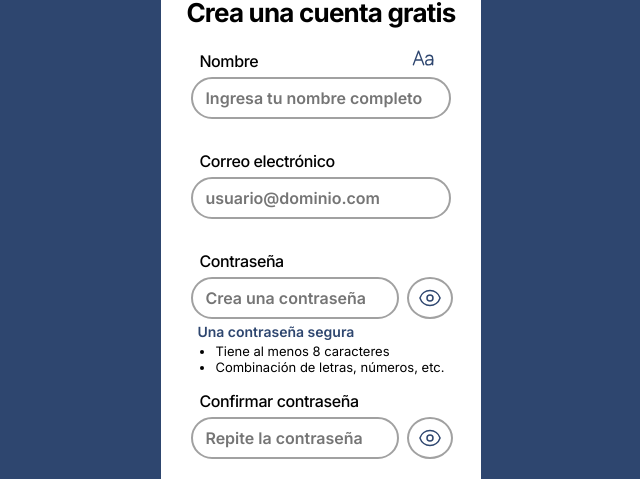
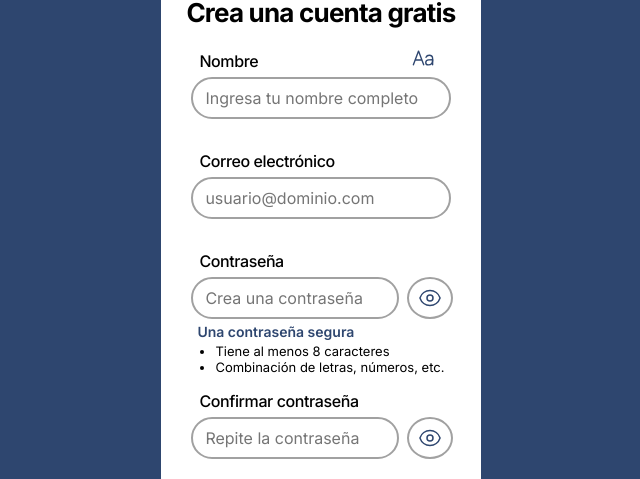
Before and after one commit to ValenciaArcega/hasi, a React (Vite) app: page / in a window 1280 px wide. Both pictures are taken after a click on the button "¿No tienes una cuenta? Regístrate". Shown: the part 155-634 px from the top of the page, without its empty margins (319-959 px from the left). Built offline with nearby package versions, Linux system fonts and the light colour scheme; no server answers.

Commit message:
fixes: font weigth issues had been fixed

```diff
--- a/src/App.css
+++ b/src/App.css
@@ -189,6 +189,7 @@ input[type="checkbox"] {
 .registerUser {
   /* height: 35rem; */
   width: 20rem;
+  /* margin-top: 3rem; */
   padding: 6px 1rem 18px 1rem;
   border-radius: 32px;
   display: flex;
@@ -265,7 +266,7 @@ input[type="checkbox"] {
   border-radius: 100px;
   padding: 4px 12px;
   font-size: 16px;
-  font-weight: 600;
+  font-weight: 400;
   border: 2px solid var(--borderFieldName);
   background: none;
   outline: none;
@@ -353,6 +354,7 @@ input[type="checkbox"] {
   min-height: 2.5rem;
   border-radius: 100px;
   font-size: 16px;
+  font-weight: 400;
   border: none;
   outline: none;
   color: var(--bg);
```
